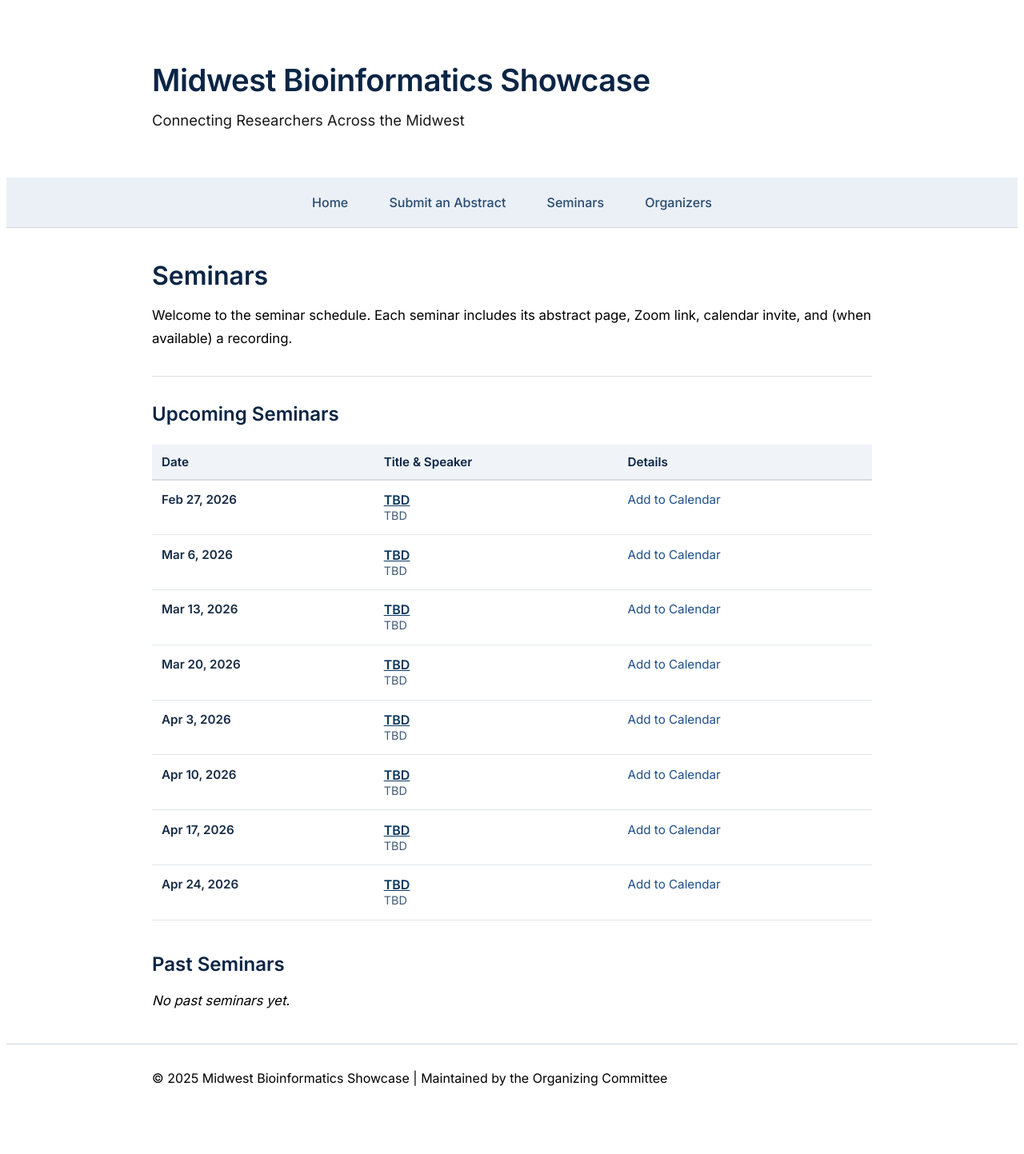
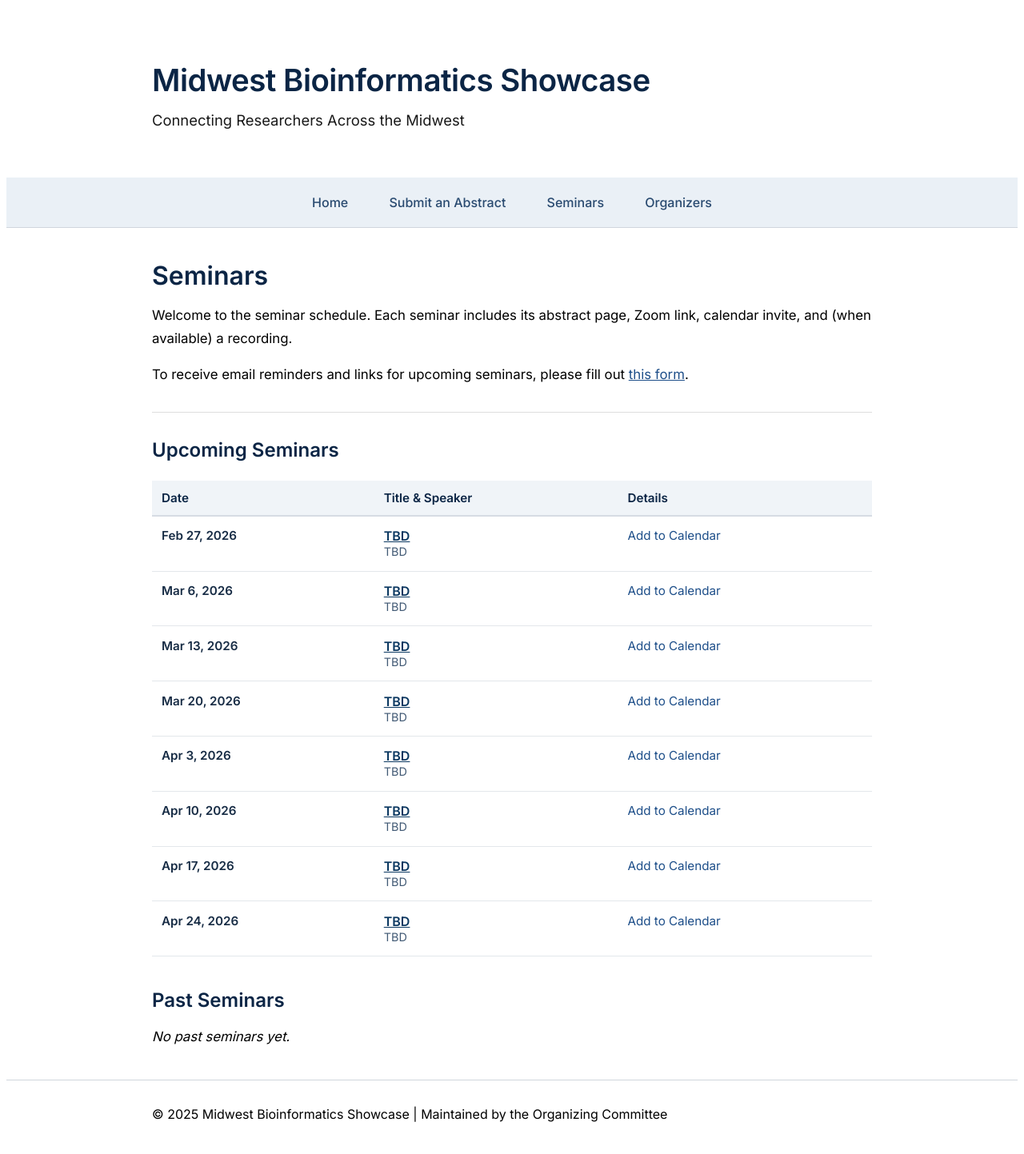
Before and after one commit to Midwest-Bioinformatics-Showcase/midwest-bioinformatics-showcase.github.io, a Jekyll site: the page built from seminars.md, in a window 1280 px wide. Shown: the whole page at 80% size. Built offline with Jekyll 4.4.1, drawn with Linux system fonts in a browser that asks for light colours; before the commit the page ends 1398 px from its top, so only the background shows below that.

Commit message:
added join email list link to seminars page

```diff
--- a/seminars.md
+++ b/seminars.md
@@ -6,6 +6,8 @@ title: Seminars
 # Seminars
 
 Welcome to the seminar schedule. Each seminar includes its abstract page, Zoom link, calendar invite, and (when available) a recording.
+
+To receive email reminders and links for upcoming seminars, please fill out [this form](https://forms.cloud.microsoft/r/MtLwnQnUUT).
 
 ---
 
```
